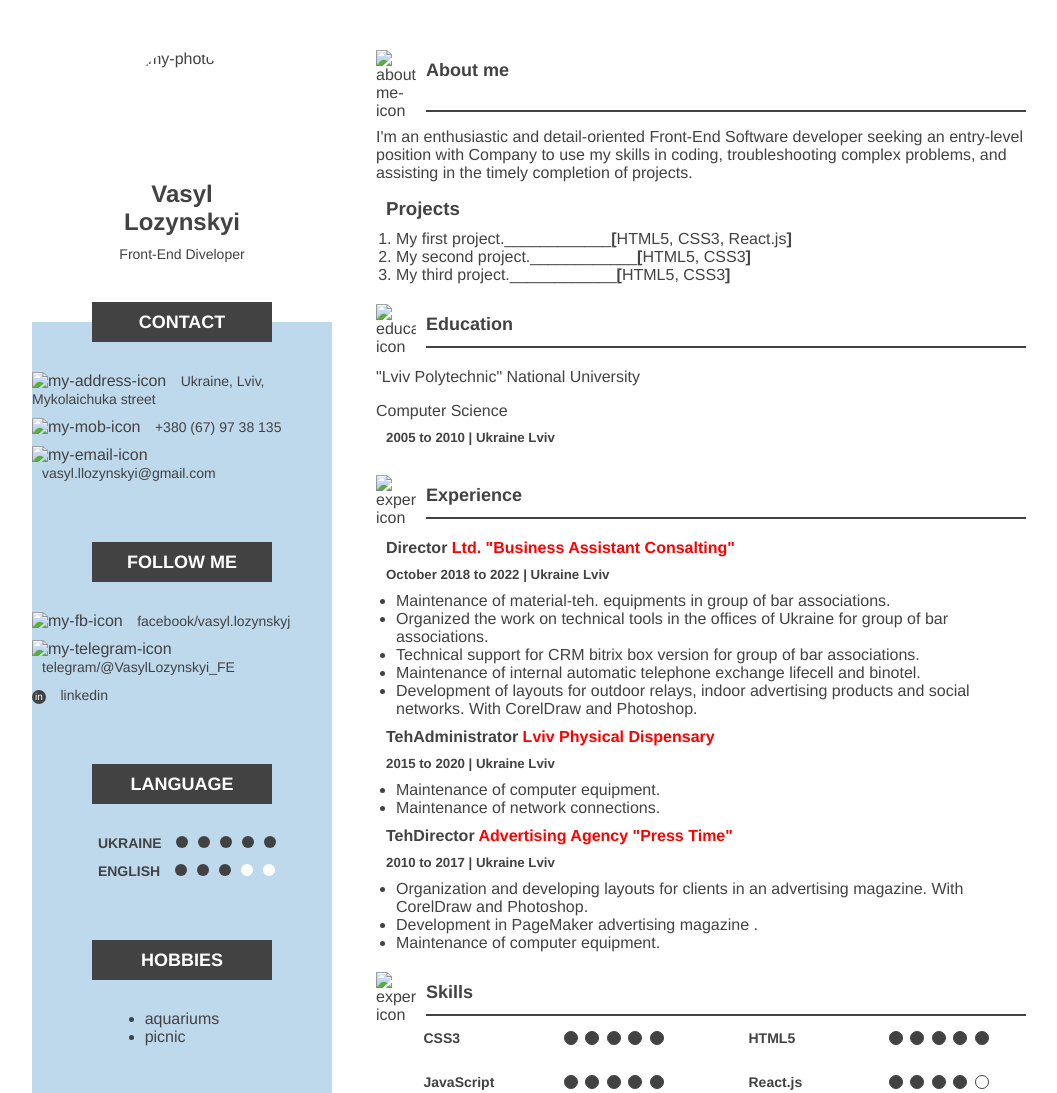
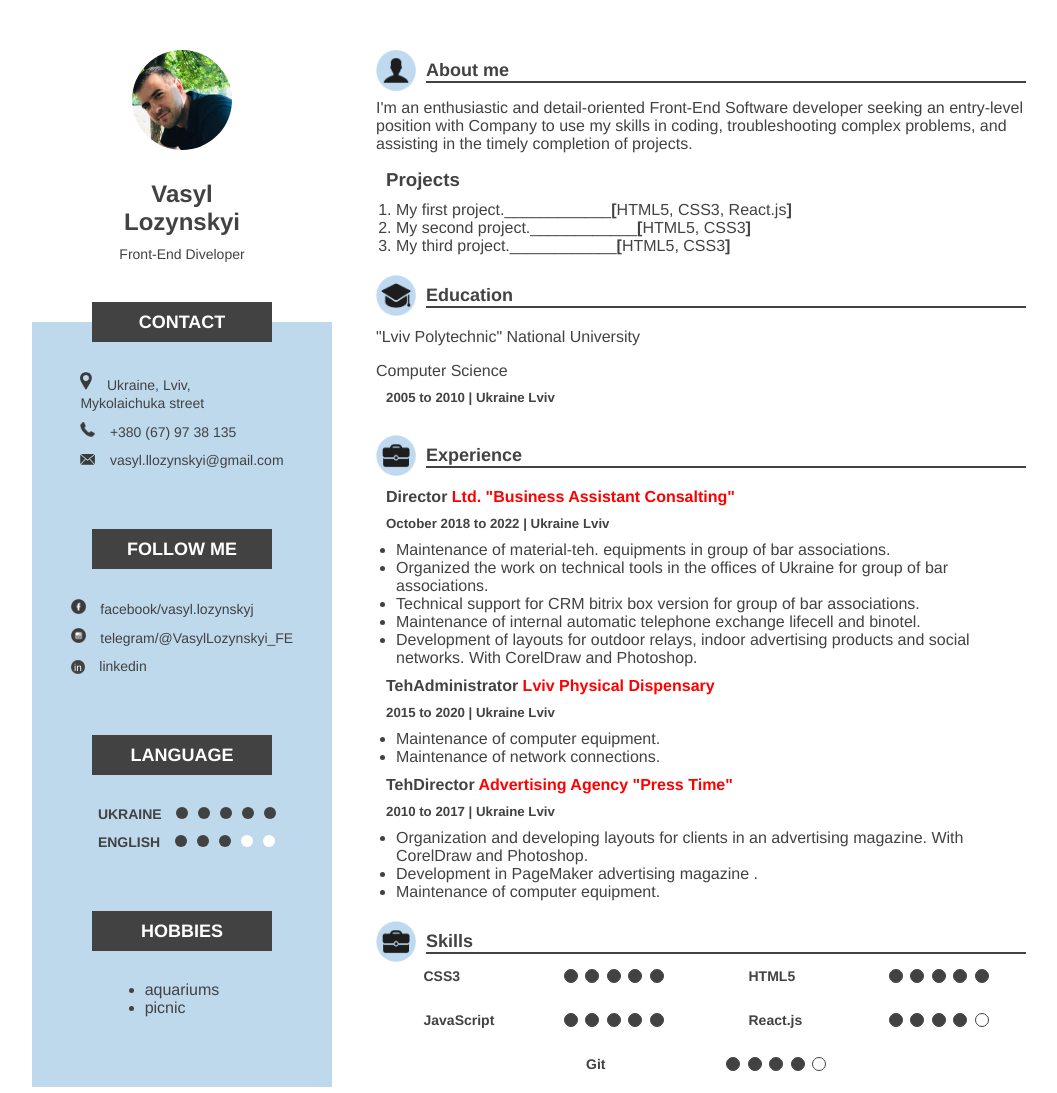
Before and after one commit to VasylLozynskyi/MyResume, a plain HTML site: page index.html in a window 1280 px wide. Shown: the top 1093 px of the page, without its empty margins (111-1168 px from the left). Drawn offline with Linux system fonts and the light colour scheme; the site is published under a folder, as on GitHub Pages, so addresses that start at the root find nothing; a web font is replaced by a local one.

Commit message:
added dot to correct seen icons

```diff
--- a/index.html
+++ b/index.html
@@ -13,7 +13,7 @@
             <section class="left-column">
                 <div class="header">
                     <div class="my-photo">
-                            <img src="/img/MyPhoto.jpg" alt="my-photo">
+                            <img src="./img/MyPhoto.jpg" alt="my-photo">
                     </div>
                     <h1 class="first-last-name">
                         Vasyl <span>Lozynskyi</span>
@@ -31,15 +31,15 @@
                         </div>
                         <div class="contact-info">
                             <div class="row-info">
-                                <img class="icon" src="/img/icons/address@288x.png" alt="my-address-icon" style="width: 12px;">
+                                <img class="icon" src="./img/icons/address@288x.png" alt="my-address-icon" style="width: 12px;">
                                 <p>Ukraine, Lviv, <br>Mykolaichuka street<p>
                             </div>
                             <div class="row-info">
-                                <img class="icon" src="/img/icons/mob@288x.png" alt="my-mob-icon">
+                                <img class="icon" src="./img/icons/mob@288x.png" alt="my-mob-icon">
                                 <p><a href="tel:+380 (67) 97 38 135">+380 (67) 97 38 135</a></p>
                             </div>
                             <div class="row-info">
-                                <img class="icon" src="/img/icons/email@288x.png" alt="my-email-icon">
+                                <img class="icon" src="./img/icons/email@288x.png" alt="my-email-icon">
                                 <p ><a href="mailto:vasyl.llozynskyi@gmail.com">vasyl.llozynskyi@gmail.com</a></p>
                             </div>
                         </div>
@@ -52,11 +52,11 @@
                         </div>
                         <div class="contact-info">
                             <div class="row-info">
-                                <img class="icon" src="/img/icons/FB@288x.png" alt="my-fb-icon">
+                                <img class="icon" src="./img/icons/FB@288x.png" alt="my-fb-icon">
                                 <p><a href="https://www.facebook.com/vasyl.lozynskyj" target="_blank">facebook/vasyl.lozynskyj</a></p>
                             </div>
                             <div class="row-info">
-                                <img class="icon" src="/img/icons/insta@288x.png" alt="my-telegram-icon">
+                                <img class="icon" src="./img/icons/insta@288x.png" alt="my-telegram-icon">
                                 <p><a href="https://t.me/VasylLozynskyi_FE" target="_blank">telegram/@VasylLozynskyi_FE</a></p>
                             </div>
                             <div class="row-info">
@@ -116,7 +116,7 @@
             <section class="right-column">
                 <div class="card-content">
                     <div class="title-card-content">
-                        <img class="icon-content" src="/img/icons/aboutMe@288x.png" alt="about-me-icon">
+                        <img class="icon-content" src="./img/icons/aboutMe@288x.png" alt="about-me-icon">
                         <h2>About me</h2>
                     </div>
                     <hr>
@@ -143,7 +143,7 @@
                 </div>
                 <div class="card-content">
                     <div class="title-card-content">
-                        <img class="icon-content" src="/img/icons/educ@288x.png" alt="education-icon">
+                        <img class="icon-content" src="./img/icons/educ@288x.png" alt="education-icon">
                         <h2>Education</h2>
                     </div>
                     <hr>
@@ -156,7 +156,7 @@
                 </div>
                 <div class="card-content">
                     <div class="title-card-content">
-                        <img class="icon-content" src="/img/icons/expir@288x.png" alt="experience-icon">
+                        <img class="icon-content" src="./img/icons/expir@288x.png" alt="experience-icon">
                         <h2>Experience</h2>
                     </div>
                     <hr>
@@ -197,7 +197,7 @@
                 </div>
                 <div class="card-content">
                     <div class="title-card-content">
-                        <img class="icon-content" src="/img/icons/expir@288x.png" alt="experience-icon">
+                        <img class="icon-content" src="./img/icons/expir@288x.png" alt="experience-icon">
                         <h2>Skills</h2>
                     </div>
                     <hr>
@@ -257,6 +257,6 @@
             </section>
         </div>
     </div>
-    <script src="/ind.js"></script>
+    <script src="./ind.js"></script>
 </body>
 </html>
```
